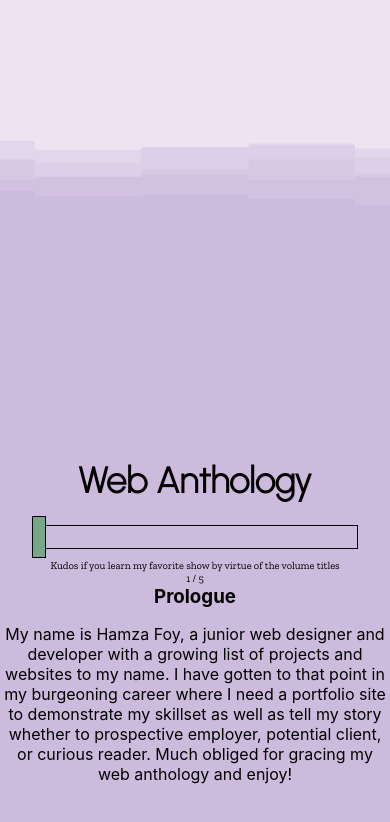
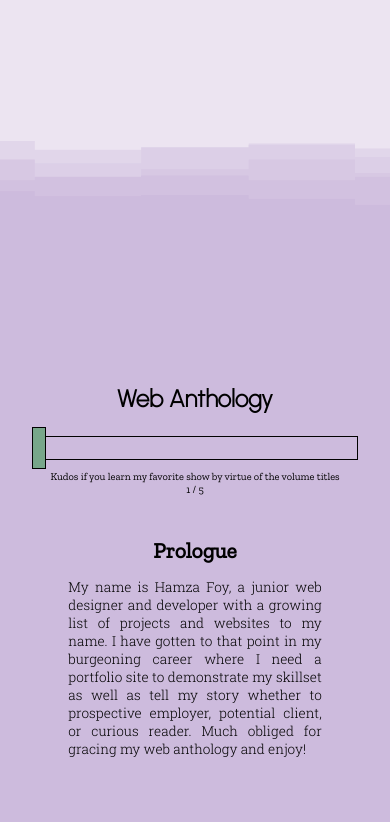
Before and after one commit to hamzafoy/hamza_foy_anthology, a React (Create React App) app: page / in a window 390 px wide. Shown: the part 2662-3484 px from the top of the page. Built offline with nearby package versions, Linux system fonts and the light colour scheme.

Commit message:
made corrections for mobile layout for the anthology section.

```diff
--- a/src/Footer/Footer.css
+++ b/src/Footer/Footer.css
@@ -15,7 +15,7 @@
 
 .anthology__heading {
     font-family: 'Urbanist', sans-serif;
-    font-size: 2.25em;
+    font-size: 1.5em;
     margin-bottom: 2.5vh;
 }
 
@@ -62,6 +62,31 @@ input[type=range]::-webkit-slider-thumb {
     margin: 1vh 0 0;
     font-family: 'Zilla Slab', sans-serif;
     font-size: 0.65em;
+}
+
+
+.anthology-container {
+    min-height: 40vh;
+    margin-top: 5vh;
+}
+
+
+.anthology-page {
+    margin: 0 10vw;
+}
+
+
+.anthology-page__heading {
+    font-family: 'Zilla Slab', sans-serif;
+    font-size: 1.35em;
+}
+
+
+.anthology-page__text {
+    padding: 0 7.5vw;
+    font-family: 'Roboto Slab', serif;
+    font-size: 0.85rem;
+    text-align: justify;
 }
 
 
@@ -136,7 +161,7 @@ input[type=range]::-webkit-slider-thumb {
 .anthology-container {
     display: flex;
     flex-direction: column;
-    min-height: 25vh;
+    min-height: 27.5vh;
     margin-top: 5vh;
     margin-left: 33%;
 }
```
